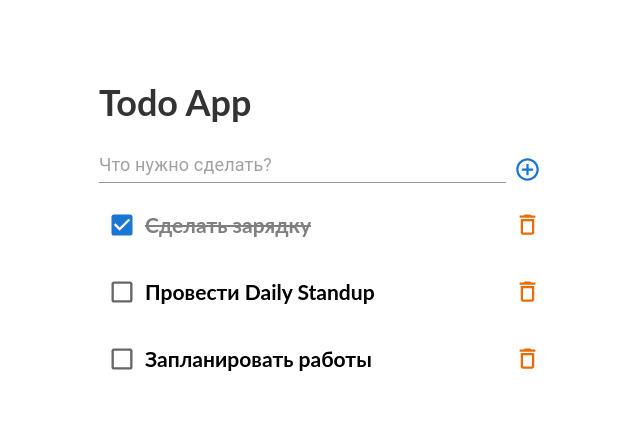
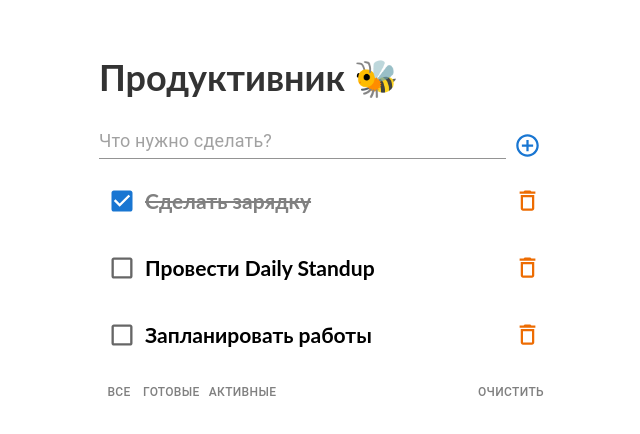
Before and after one commit to Gretten/mindbox_todo, a React (Vite) app: page / in a window 1280 px wide. Shown: the part 176-610 px from the top of the page, without its empty margins (316-956 px from the left). Built offline with nearby package versions, Linux system fonts and the light colour scheme.

Commit message:
feat: control panel

```diff
--- a/src/features/todoApp/ui/TodoApp.tsx
+++ b/src/features/todoApp/ui/TodoApp.tsx
@@ -1,15 +1,20 @@
+import Button from "@mui/material/Button/Button";
 import { TodoAdd, TodoItem } from "../../../entities/todo";
 import { useTodoAppStore } from "../model/useTodoAppStore";
 import styles from "./style.module.css";
+import { MinorButton } from "../../../shared/ui/MinorButton";
+import ButtonGroup from "@mui/material/ButtonGroup/ButtonGroup";
 
 export const TodoApp = () => {
   const { todos, addTodo, deleteTodo, updateTodo } = useTodoAppStore();
 
   const hasTodos = todos.length > 0;
+  const activeTodosNumber =
+    todos.filter((todo) => !todo.isCompleted).length || 0;
 
   return (
     <div className={styles["app-container"]}>
-      <h1>Todo App</h1>
+      <h1>Продуктивник 🐝</h1>
       <div className="add-todo-form">
         <TodoAdd onAdd={addTodo} />
       </div>
@@ -24,9 +29,26 @@ export const TodoApp = () => {
             />
           ))}
 
-        {!hasTodos && <p>No todos</p>}
+        {!hasTodos && <p>Всё сделано! ☑</p>}
       </div>
-      <div className="control-panel"></div>
+      <div className={styles["control-panel"]}>
+        <div className={styles["control-panel-filter"]}>
+          <ButtonGroup>
+            <MinorButton variant="text" size="small">
+              Все
+            </MinorButton>
+            <MinorButton variant="text" size="small">
+              Готовые
+            </MinorButton>
+            <MinorButton variant="text" size="small">
+              Активные
+            </MinorButton>
+          </ButtonGroup>
+        </div>
+        <MinorButton variant="text" size="small">
+          Очистить
+        </MinorButton>
+      </div>
     </div>
   );
 };
--- a/src/features/todoApp/ui/style.module.css
+++ b/src/features/todoApp/ui/style.module.css
@@ -1,5 +1,23 @@
 .app-container {
   min-width: 450px;
+}
+
+.control-panel {
+  display: flex;
+  justify-content: space-between;
+  align-items: center;
+  margin: 10px 0;
+}
+
+.control-panel-filter {
+  display: flex;
+  justify-content: space-between;
+  align-items: center;
+}
+
+.items-left {
+  color: gray;
+  font-size: 14px;
 }
 
 @media screen and (max-width: 450px) {
--- /dev/null
+++ b/src/shared/ui/MinorButton.tsx
@@ -0,0 +1,7 @@
+import { styled } from "@mui/material/styles";
+import Button, { ButtonProps } from "@mui/material/Button/Button";
+
+export const MinorButton = styled(Button)<ButtonProps>({
+  fontSize: 12,
+  color: "gray",
+});
```
